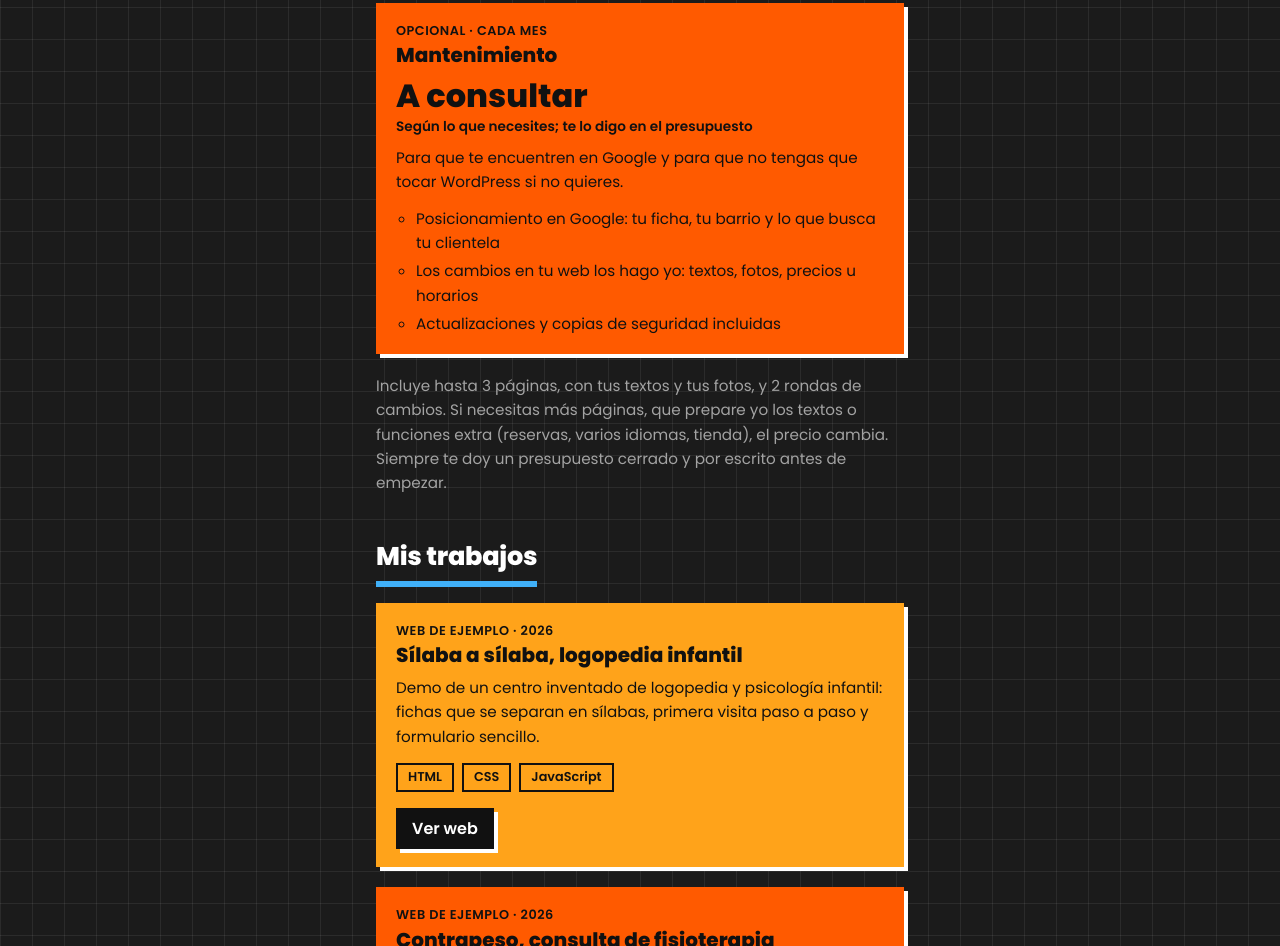
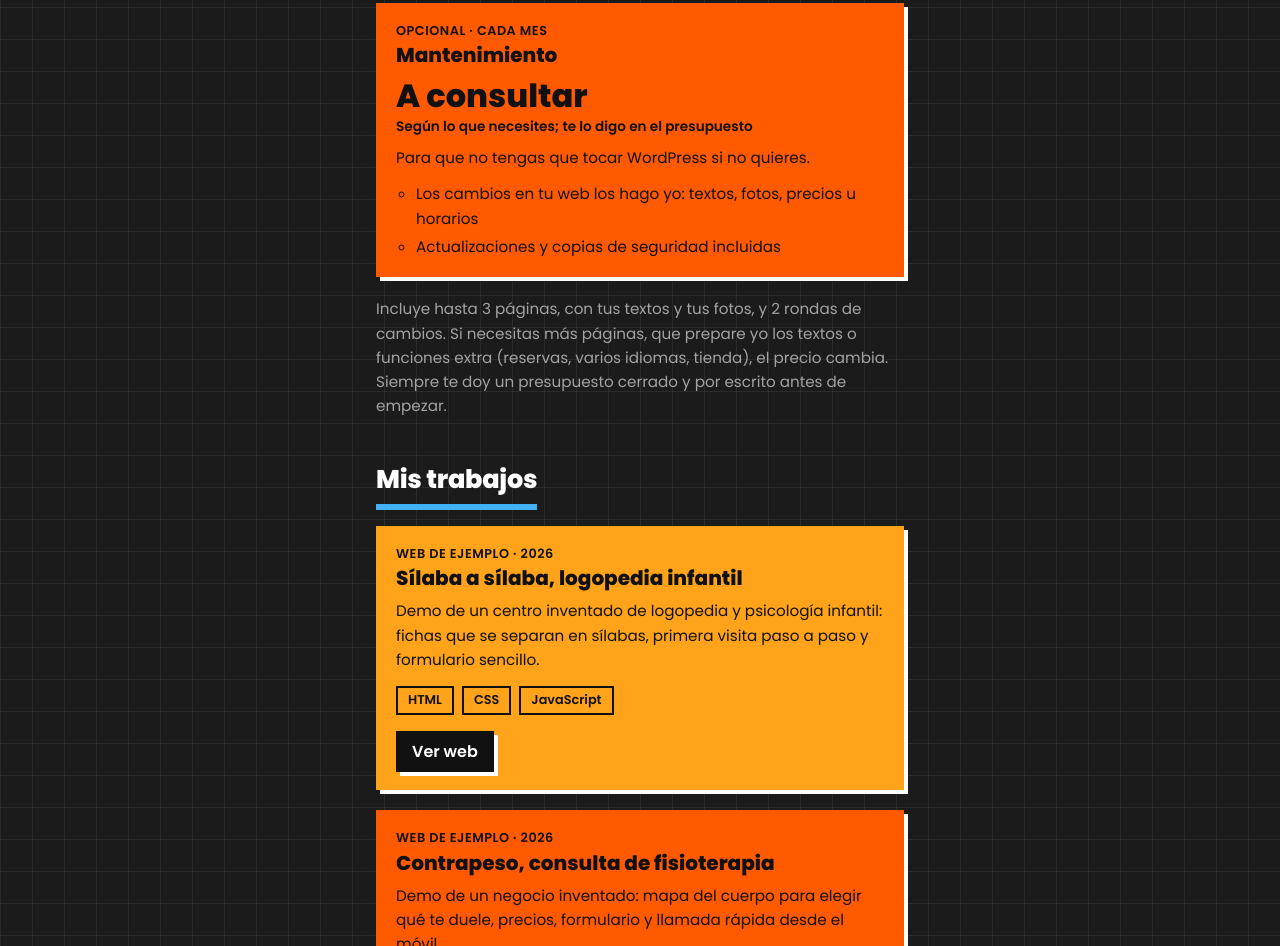
Before and after one commit to infoericms-code/infoericms-code.github.io, a plain HTML site: page index.html in a window 1280 px wide. Shown: the part 1497-2443 px from the top of the page. Drawn offline with Linux system fonts and the light colour scheme.

Commit message:
Cambios automáticos del 24/11/2026 17:30

```diff
--- a/index.html
+++ b/index.html
@@ -611,9 +611,8 @@
           <h3>Mantenimiento</h3>
           <!-- EDITA AQUÍ: precio del mantenimiento cuando lo decidas -->
           <p class="pack-price">A consultar<small>Según lo que necesites; te lo digo en el presupuesto</small></p>
-          <p class="pack-desc">Para que te encuentren en Google y para que no tengas que tocar WordPress si no quieres.</p>
+          <p class="pack-desc">Para que no tengas que tocar WordPress si no quieres.</p>
           <ul class="pack-list">
-            <li>Posicionamiento en Google: tu ficha, tu barrio y lo que busca tu clientela</li>
             <li>Los cambios en tu web los hago yo: textos, fotos, precios u horarios</li>
             <li>Actualizaciones y copias de seguridad incluidas</li>
           </ul>
```
